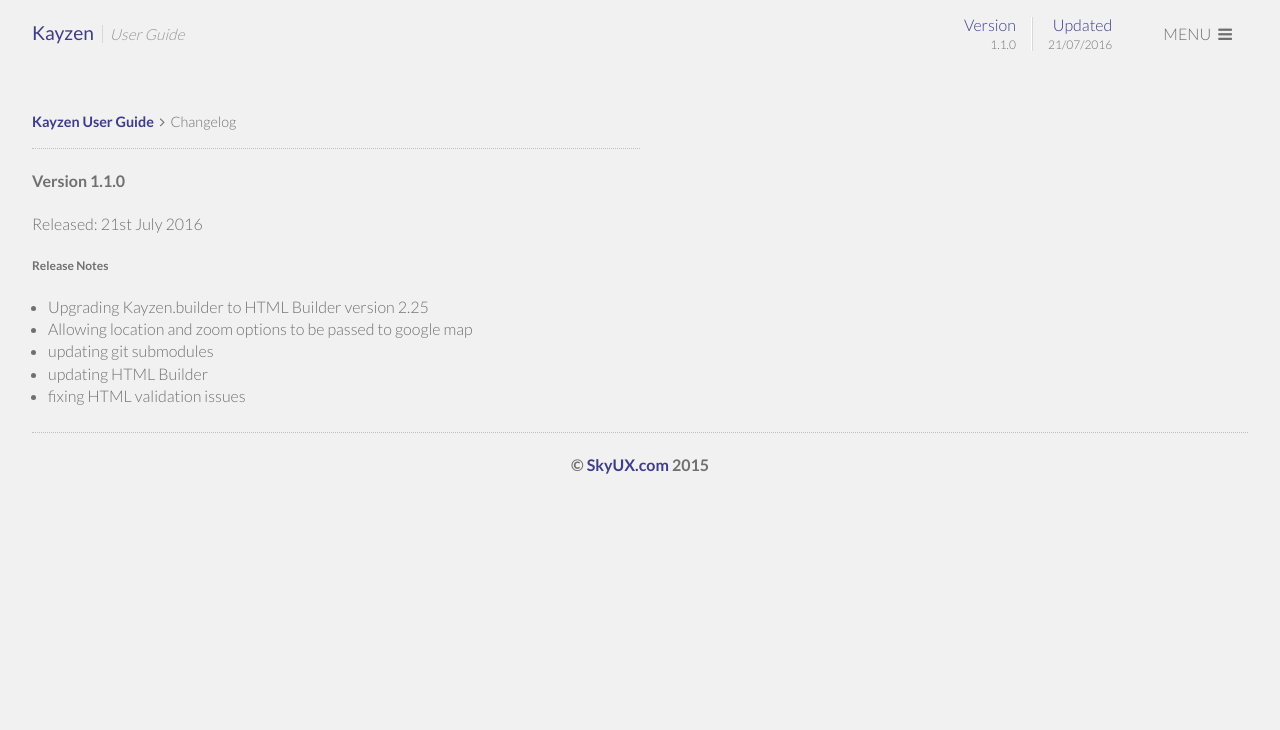
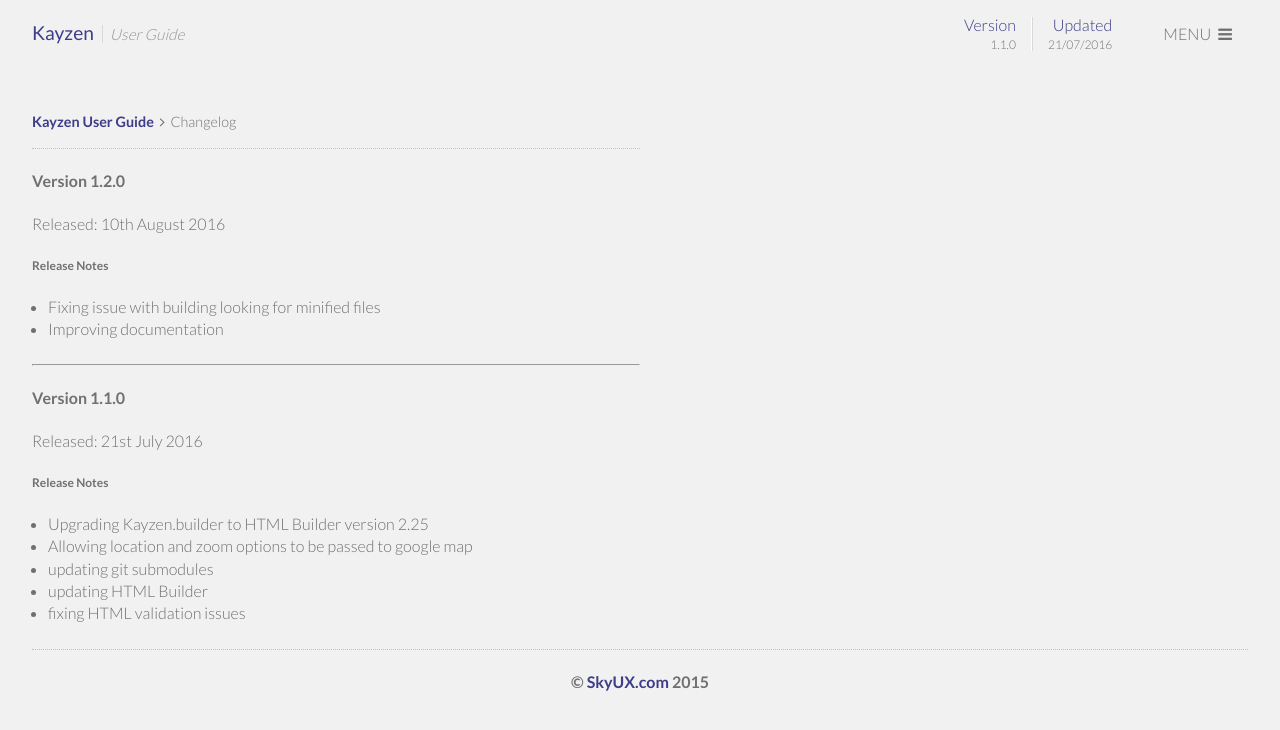
Before and after one commit to esr360/Kayzen.docs, a website: page changelog.html in a window 1280 px wide. Drawn offline with nearby package versions, Linux system fonts and the light colour scheme.

Commit message:
updating changelog

```diff
--- a/changelog.html
+++ b/changelog.html
@@ -81,6 +81,16 @@
                         </ul>
                     </nav>
 
+                    <h4>Version 1.2.0</h4>
+                    <p>Released: 10th August 2016</p>
+                    <h6>Release Notes</h6>
+                    <ul class="clear">
+                        <li>Fixing issue with building looking for minified files</li>
+                        <li>Improving documentation</li>
+                    </ul>
+
+                    <hr />
+
                     <h4>Version 1.1.0</h4>
                     <p>Released: 21st July 2016</p>
                     <h6>Release Notes</h6>
```
Also changed, not shown: README.md.
